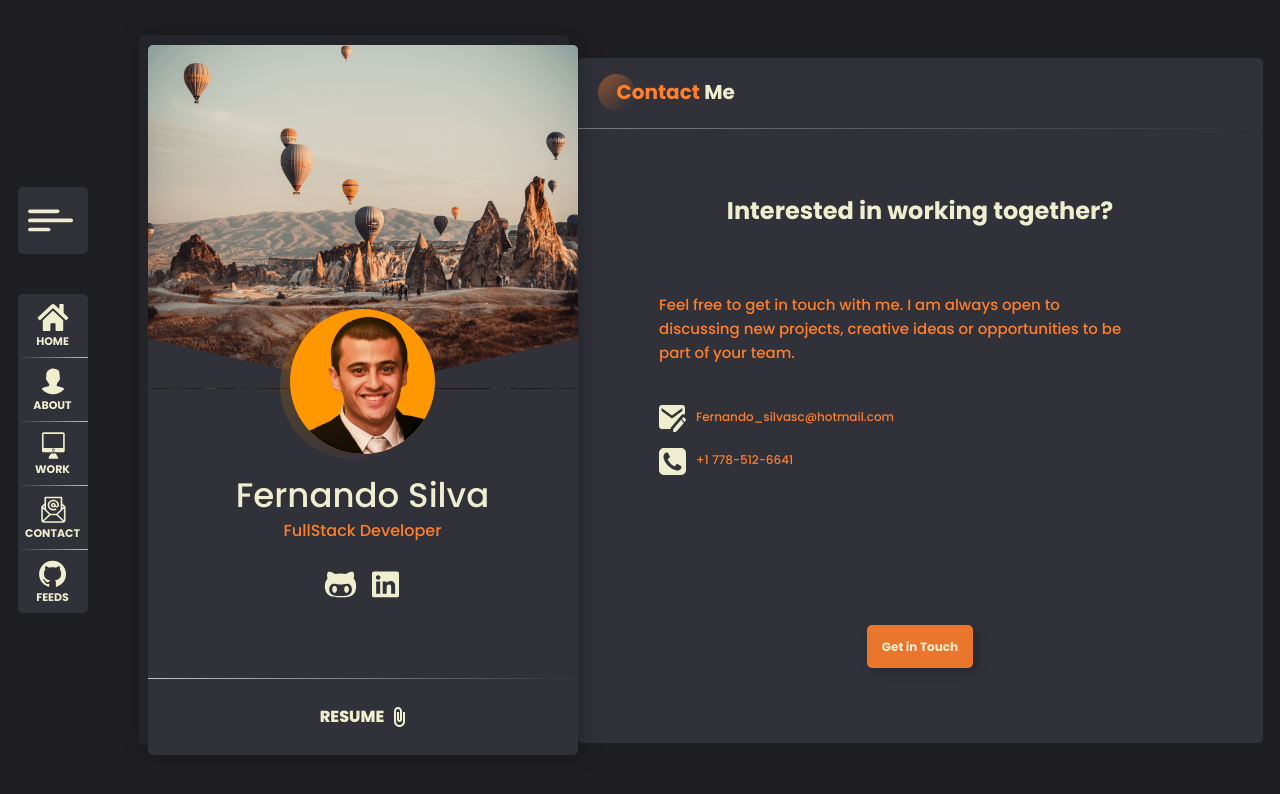
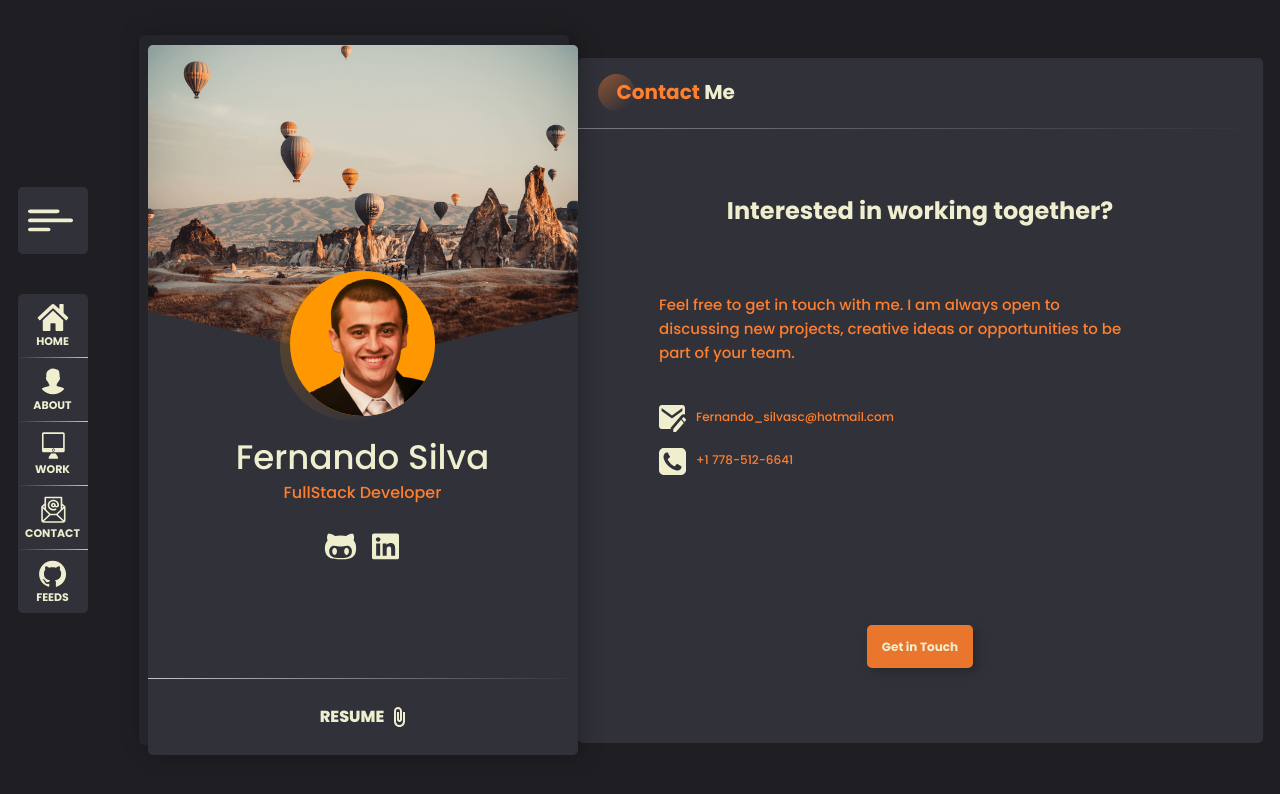
Before and after one commit to Fernandosilvasc/fcs-portfolio_FE, a React (Create React App) app: page /contact in a window 1280 px wide. Shown: the top 794 px of the page. Built offline with nearby package versions, Linux system fonts and the light colour scheme; what uuidv4 would draw is missing.

Commit message:
fixed some styled issues from sidebar

```diff
--- a/src/components/InfoCard/index.tsx
+++ b/src/components/InfoCard/index.tsx
@@ -6,7 +6,7 @@ import {
   Abstract,
   Content,
   Avatar,
-  Description,
+  InfoDescription,
   Links,
   Footer,
 } from './styles';
@@ -27,8 +27,8 @@ const InfoCard: React.FC<InfoCardProps> = ({ title }: InfoCardProps) => {
       <Container>
         <ImageBackground>
           <img src={ImgBackground} alt="background" />
-          <Abstract />
         </ImageBackground>
+        <Abstract />
 
         <Content>
           <Avatar>
@@ -38,7 +38,7 @@ const InfoCard: React.FC<InfoCardProps> = ({ title }: InfoCardProps) => {
             <div />
           </Avatar>
 
-          <Description>
+          <InfoDescription>
             <h1>Fernando Silva</h1>
             <p>FullStack Developer</p>
 
@@ -60,7 +60,7 @@ const InfoCard: React.FC<InfoCardProps> = ({ title }: InfoCardProps) => {
                 </a>
               </Links>
             )}
-          </Description>
+          </InfoDescription>
         </Content>
 
         {title !== 'contact' ? (
--- a/src/components/InfoCard/styles.ts
+++ b/src/components/InfoCard/styles.ts
@@ -24,7 +24,7 @@ export const ImageBackground = styled.div`
 export const Abstract = styled.div`
   display: flex;
   position: relative;
-  top: -55px;
+  top: -50px;
   width: 0px;
   height: 0px;
   margin: 0 auto;
@@ -41,9 +41,9 @@ export const Content = styled.div`
 
 export const Avatar = styled.div`
   position: relative;
-  top: -80px;
+  top: -140px;
   margin: 0 auto;
-  height: 150px;
+  height: 100px;
 
   .avatar {
     position: relative;
@@ -81,11 +81,11 @@ export const Avatar = styled.div`
   }
 `;
 
-export const Description = styled.div`
+export const InfoDescription = styled.div`
   display: flex;
   flex-direction: column;
   position: relative;
-  top: -60px;
+  top: -70px;
   text-align: center;
   margin: 0;
 
--- a/src/components/Sidebar/styles.ts
+++ b/src/components/Sidebar/styles.ts
@@ -44,6 +44,7 @@ export const Navbar = styled.div`
   margin-top: 40px;
   background: #31313a;
   border-radius: 5px;
+
   a {
     display: flex;
     flex-direction: column;
--- a/src/pages/GitHubFeeds/index.tsx
+++ b/src/pages/GitHubFeeds/index.tsx
@@ -1,5 +1,6 @@
 import React, { useEffect, useState } from 'react';
 import Loader from 'react-loader-spinner';
+
 import {
   Container,
   CardDescription,
@@ -9,6 +10,7 @@ import {
   Project,
   Description,
 } from './styles';
+
 import { ReactComponent as FolderImg } from '../../assets/folder.svg';
 import { ReactComponent as ArrowLink } from '../../assets/arrowLink.svg';
 import Sidebar from '../../components/Sidebar/index';
@@ -74,6 +76,7 @@ const GitHubFeeds: React.FC = (): any => {
   }, []);
 
   return (
+    <>
       <Container>
         <Sidebar />
         <InforCard title="githubFeeds" />
@@ -132,6 +135,7 @@ const GitHubFeeds: React.FC = (): any => {
           </BoxProject>
         </CardDescription>
       </Container>
+    </>
   );
 };
 export default GitHubFeeds;
```
Lines whose indentation alone changed are shown as unchanged.
